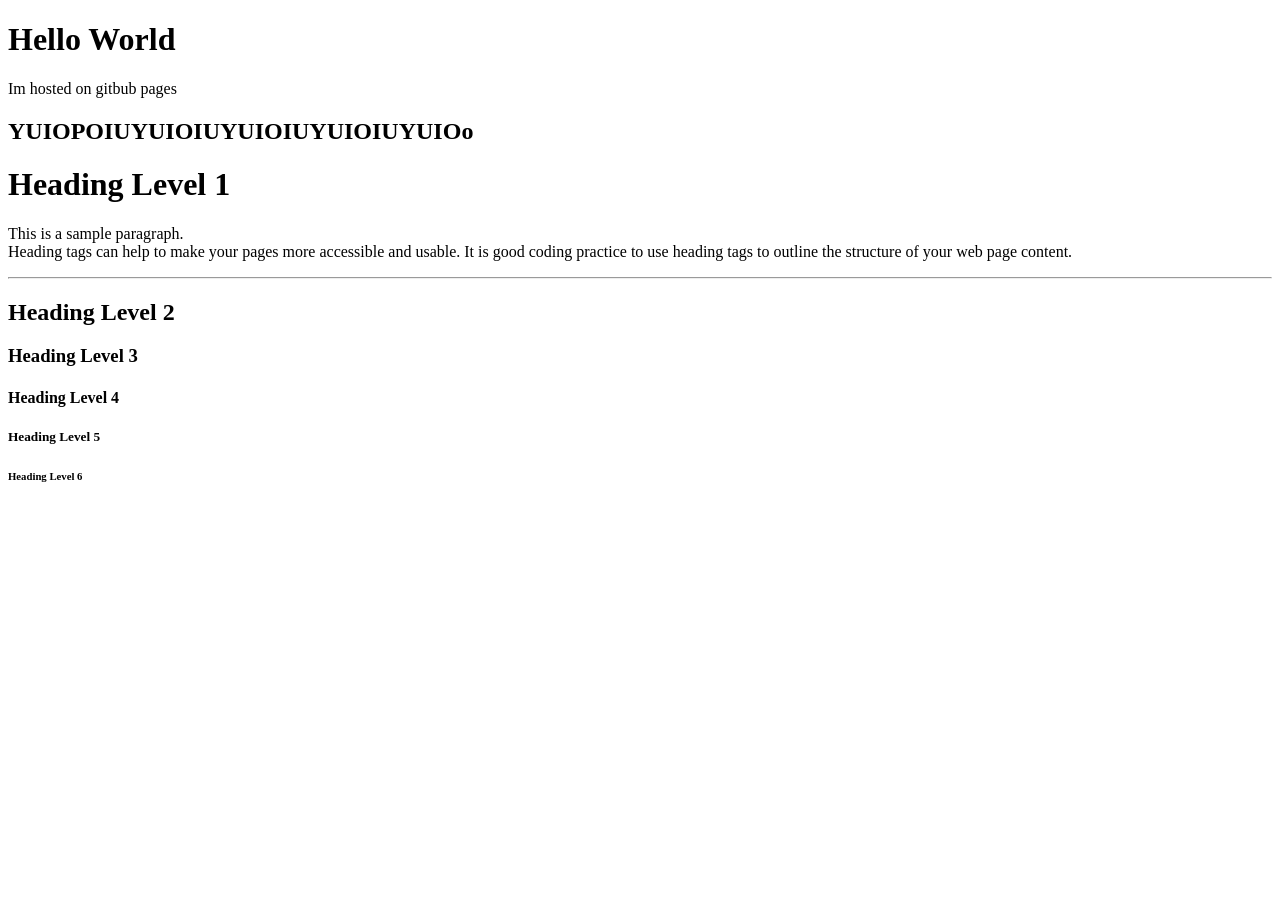
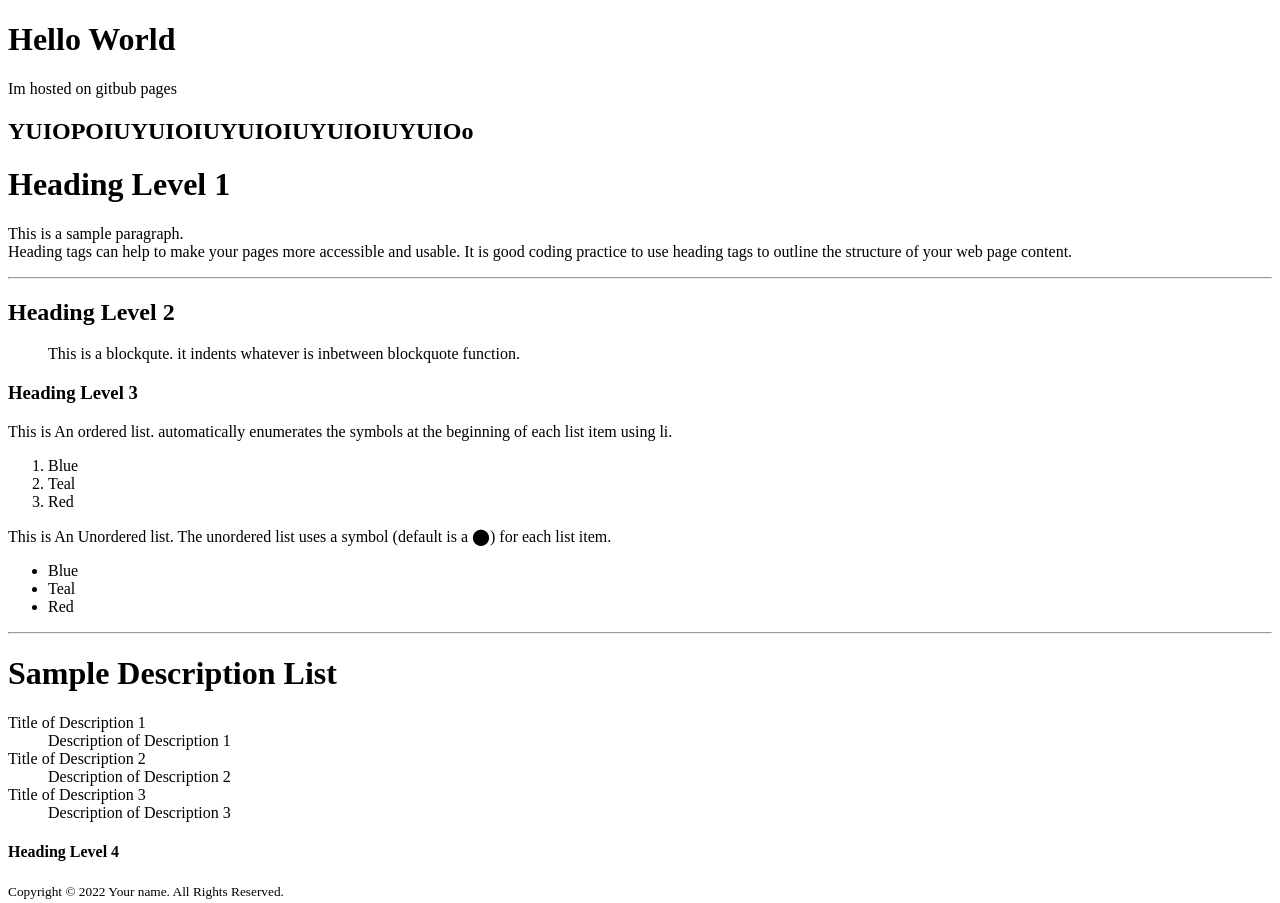
Before and after one commit to JKaran1/JKaran1.github.io, a plain HTML site: page index.html in a window 1280 px wide. Shown: the top 903 px of the page. Before the commit the page ends 800 px from the top, so only its background shows below. Drawn offline with Linux system fonts and the light colour scheme.

Commit message:
Update index.html

```diff
--- a/index.html
+++ b/index.html
@@ -14,8 +14,32 @@
     <p>
     <hr>
     <h2>Heading Level 2</h2>
+    <blockquote> This is a blockqute. it indents whatever is inbetween blockquote function. </blockquote>
     <h3>Heading Level 3</h3>
+    <p>This is An ordered list. automatically enumerates the symbols at the beginning of each list item using li.</p>
+    <ol>
+        <li>Blue</li>
+        <li>Teal</li>
+        <li>Red</li>
+    </ol>
+    <p>This is An Unordered list. The unordered list uses a symbol (default is a ⬤) for each list item. </p>
+    <ul>
+        <li>Blue</li>
+        <li>Teal</li>
+        <li>Red</li>
+    </ul>
+    <hr>
+    <h1>Sample Description List</h1>
+    <dl>
+        <dt> Title of Description 1 </dt>
+            <dd> Description of Description 1</dd>
+        <dt> Title of Description 2</dt>
+            <dd> Description of Description 2</dd>
+        <dt> Title of Description 3 </dt>
+            <dd>Description of Description 3</dd>
+    </dl>
     <h4>Heading Level 4</h4>
+    <p><small>Copyright &copy; 2022 Your name. All Rights Reserved.</small></p>
     <h5>Heading Level 5</h5>
     <h6>Heading Level 6</h6>
 </body>
```
